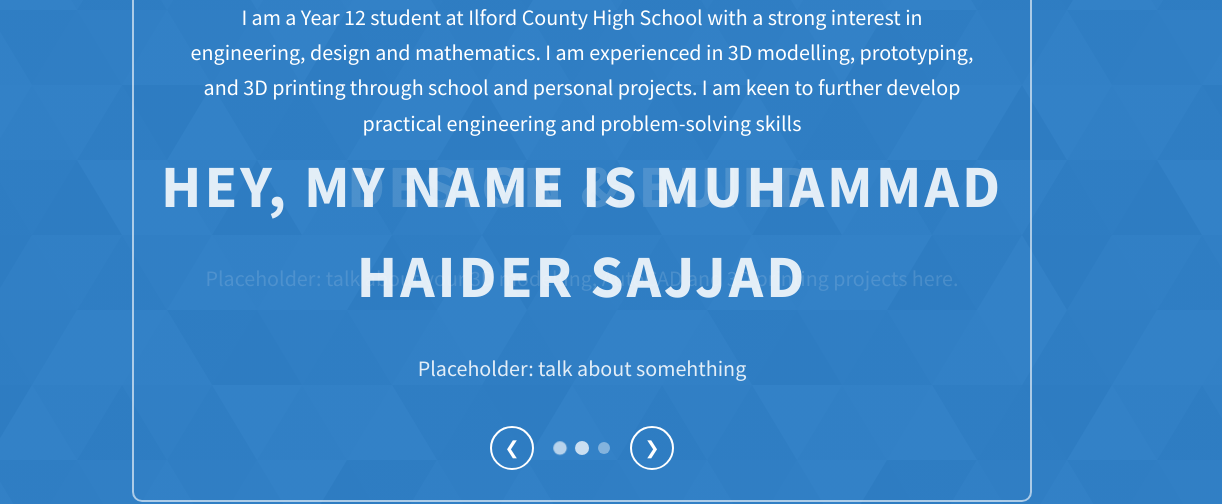
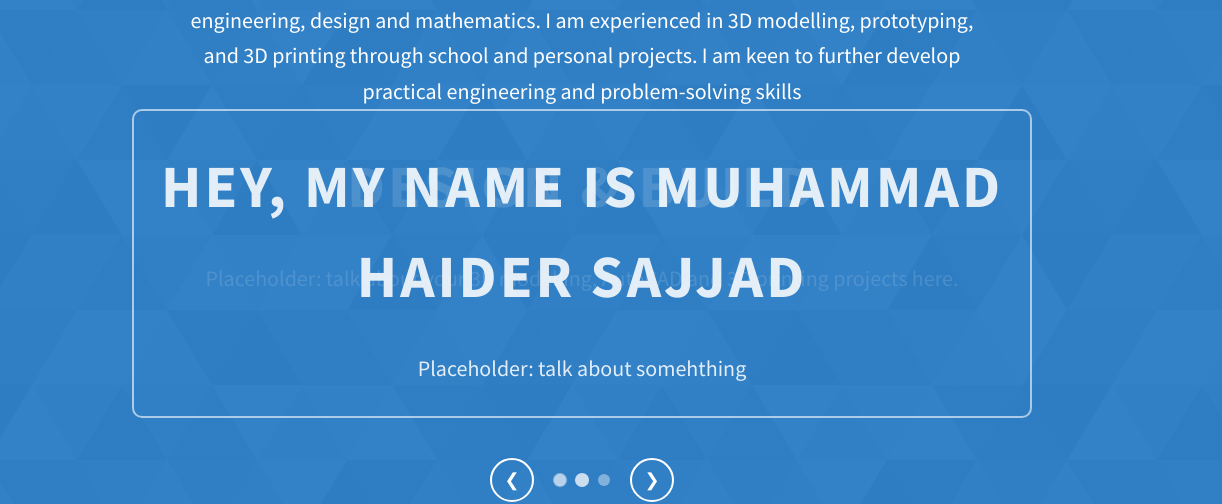
Before and after one commit to haidisajjad1/haiderportfolio, a website: page index.html in a window 1280 px wide. Shown: the part 215-719 px from the top of the page, 58-1280 px from the left. Drawn offline with Linux system fonts and the light colour scheme.

Commit message:
Add border styles to hero slider track

```diff
--- a/css/style.css
+++ b/css/style.css
@@ -814,7 +814,7 @@ textarea {
 }
 
 /* border around the hero slider */
-.hero-slider {
+.hero-slider__track {
   border: 2px solid rgba(255, 255, 255, 0.6);
   border-radius: 10px;
   padding: 3rem 2.5rem;
```
